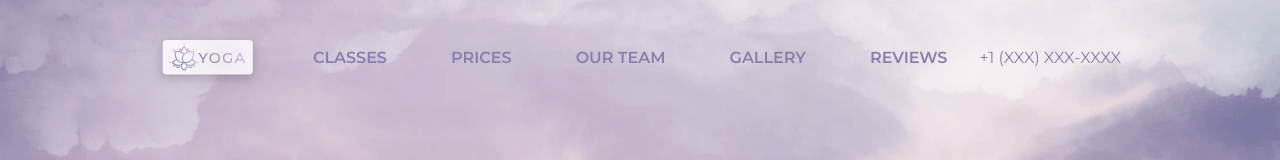
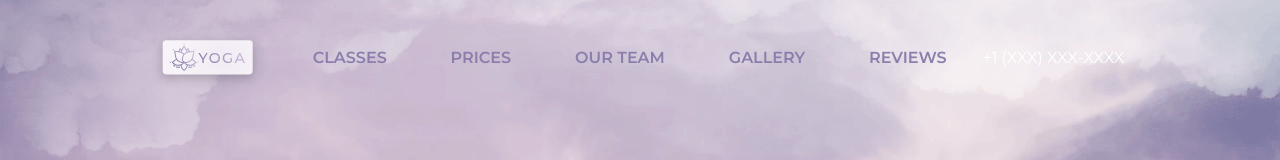
Before and after one commit to iamalexcrow/Portfolio_Yoga, a React (Create React App) app: page / in a window 1280 px wide. Shown: the top 160 px of the page. Built offline with nearby package versions, Linux system fonts and the light colour scheme; a web font is replaced by a local one.

Commit message:
burger menu adjusted

```diff
--- a/src/App.tsx
+++ b/src/App.tsx
@@ -42,14 +42,14 @@ function App() {
     reviews: reviewsRef,
   };
 
-  const scrollTo = (link?: string) => {
+  const scrollTo = (link?: string, instant?: boolean) => {
     window.scrollTo({
       top:
         typeof link === "string"
           ? refs[link].current.offsetTop - 15
           : document.body.scrollHeight,
       left: 0,
-      behavior: "smooth",
+      behavior: instant ? "auto" : "smooth",
     });
   };
 
--- a/src/Blocks/Footer/styled.ts
+++ b/src/Blocks/Footer/styled.ts
@@ -55,6 +55,9 @@ export const FirstCol = styled.div`
   grid-template-columns: repeat(2, 1fr);
   grid-column-gap: 40px;
   height: 100%;
+  @media (max-width: 850px) {
+    grid-column-gap: 20px;
+  }
 `;
 
 export const SecondCol = styled(FlexCol)`
--- a/src/Blocks/Header/index.tsx
+++ b/src/Blocks/Header/index.tsx
@@ -17,7 +17,7 @@ const Header = ({
   setReturnPlace,
   reference,
 }: {
-  scrollTo: (s?: string) => void;
+  scrollTo: (s?: string, instant?: boolean) => void;
   setReturnPlace: React.Dispatch<
     React.SetStateAction<"start" | "catalog" | "prices">
   >;
@@ -26,9 +26,9 @@ const Header = ({
   const [isBurgerMenuOpen, setBurgerMenuOpen] = useState(false);
   const [width] = useWindowSize();
 
-  const onClick = (link: string) => {
+  const onClick = (link: string, instant?: boolean) => {
     setReturnPlace("start");
-    scrollTo(link);
+    scrollTo(link, instant);
     if (width < css.laptop_width) {
       setBurgerMenuOpen(false);
     }
@@ -38,7 +38,7 @@ const Header = ({
     return headerButtons.data.map((b: IHeaderButton) => {
       return (
         <HeaderButton
-          onClick={() => onClick(b.link)}
+          onClick={() => onClick(b.link, !!color)}
           key={b.title}
           color={color}
         >
@@ -65,7 +65,9 @@ const Header = ({
         {width >= css.laptop_width && (
           <>
             <ButtonsContainer>{parseButtons()}</ButtonsContainer>
-            <PhoneNumber>+1 (XXX) XXX-XXXX</PhoneNumber>
+            <PhoneNumber white={true} center={true}>
+              +1 (XXX) XXX-XXXX
+            </PhoneNumber>
           </>
         )}
       </Wrapper>
--- a/src/common/regularComponents.tsx
+++ b/src/common/regularComponents.tsx
@@ -142,14 +142,24 @@ export const CircleButton = styled(PurpleButton)<{ appear?: boolean }>`
   `}
 `;
 
-export const PhoneNumber = styled(RegularText16)<{ white?: boolean }>`
+type IPhoneNumber = {
+  white?: boolean;
+  center?: boolean;
+};
+
+export const PhoneNumber = styled(RegularText16)<IPhoneNumber>`
   color: ${colors.purple};
   font-weight: 400;
-  min-width: 149px;
+  min-width: 150px;
+  text-align: center;
+  ${(p: any) =>
+    p.center &&
+    `
+  text-align: center !important`};
   ${(p: any) =>
     p.white &&
     `
-  color: white;`}
+  color: white;`};
 `;
 
 export const TextInput = styled.input.attrs({
```
